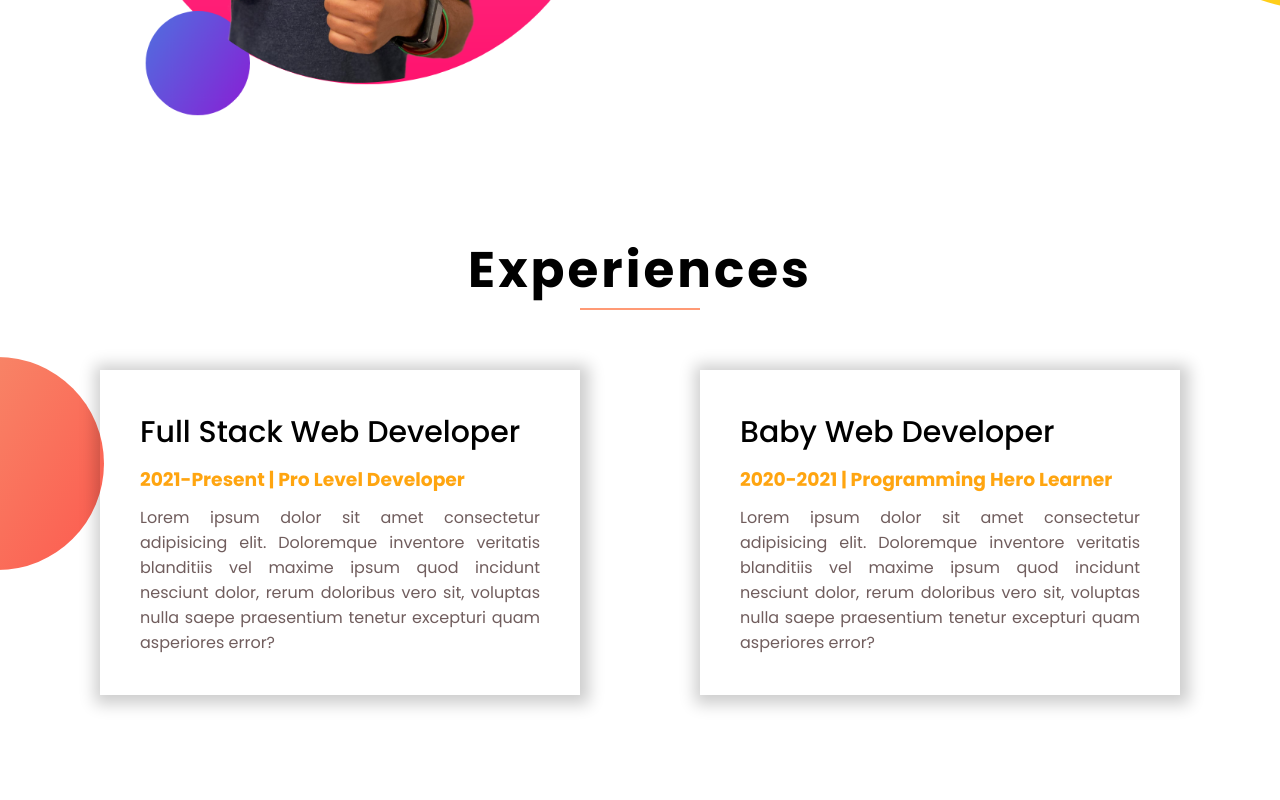
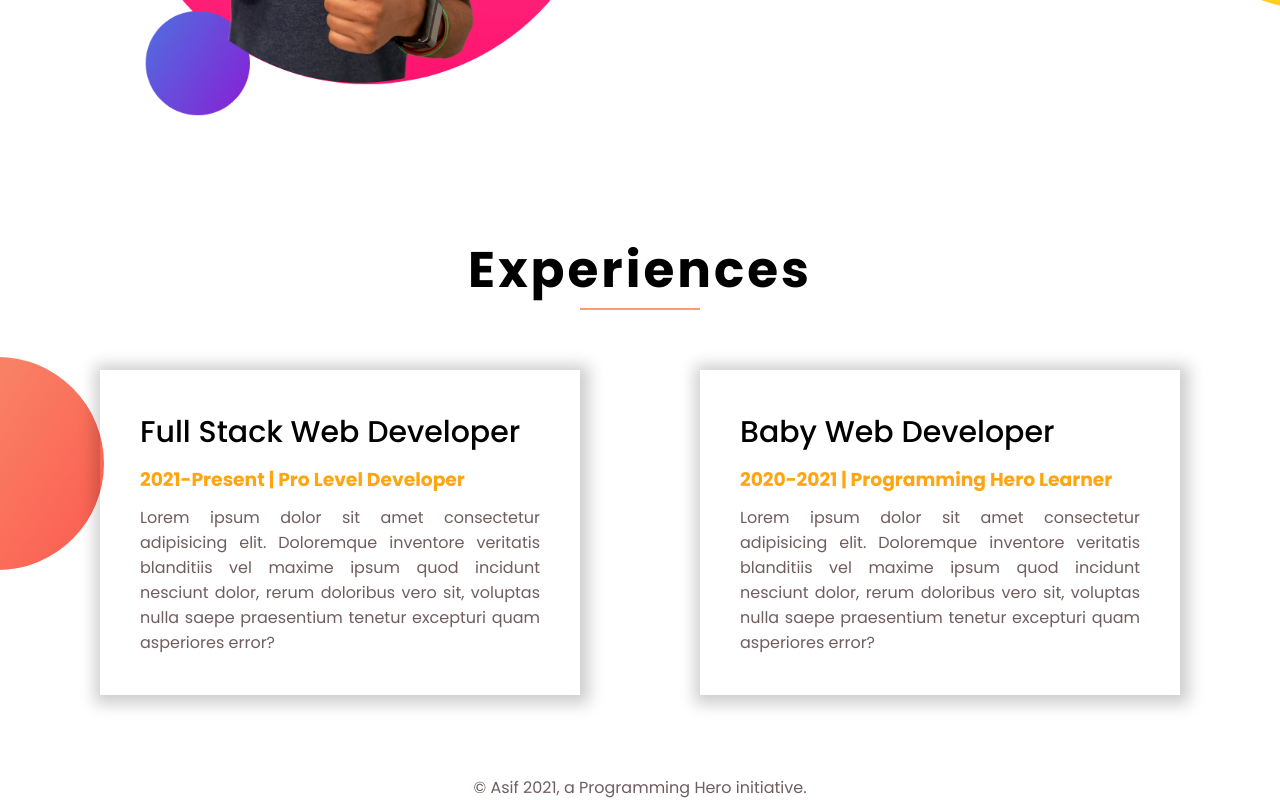
Before and after one commit to abuabddullah/my-portfolio, a plain HTML site: page index.html in a window 1280 px wide. Shown: the part 1116-1916 px from the top of the page. Before the commit the page ends 1891 px from the top, so only its background shows below. Drawn offline with Linux system fonts and the light colour scheme.

Commit message:
footer section complete

```diff
--- a/index.html
+++ b/index.html
@@ -84,6 +84,9 @@
     </section>
 
     <!-- footer start -->
+    <footer>
+        <p class="text-center">© Asif 2021, a Programming Hero initiative.</p>
+    </footer>
 
 </body>
 
```
